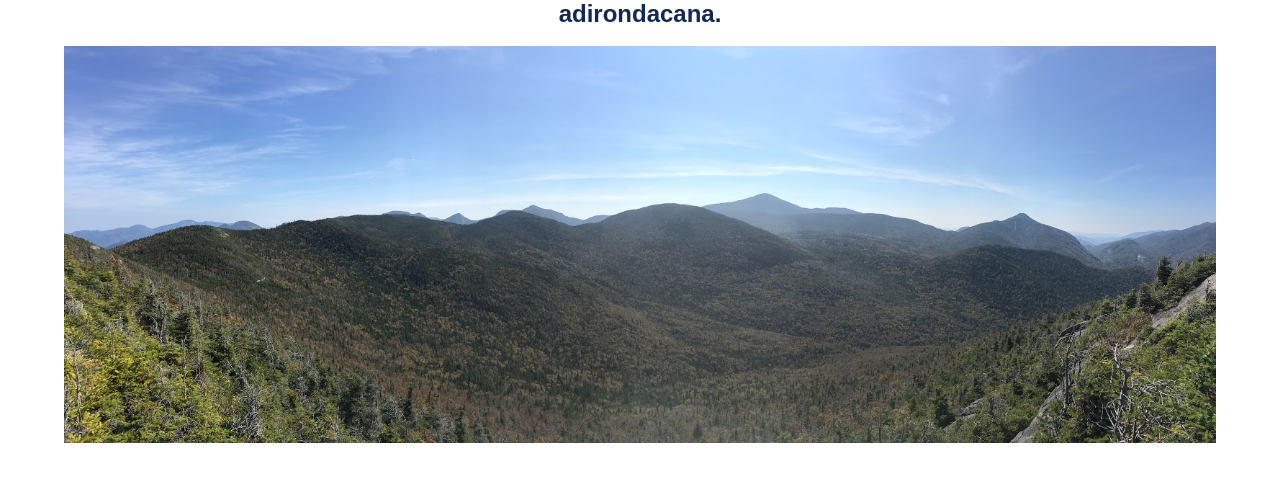
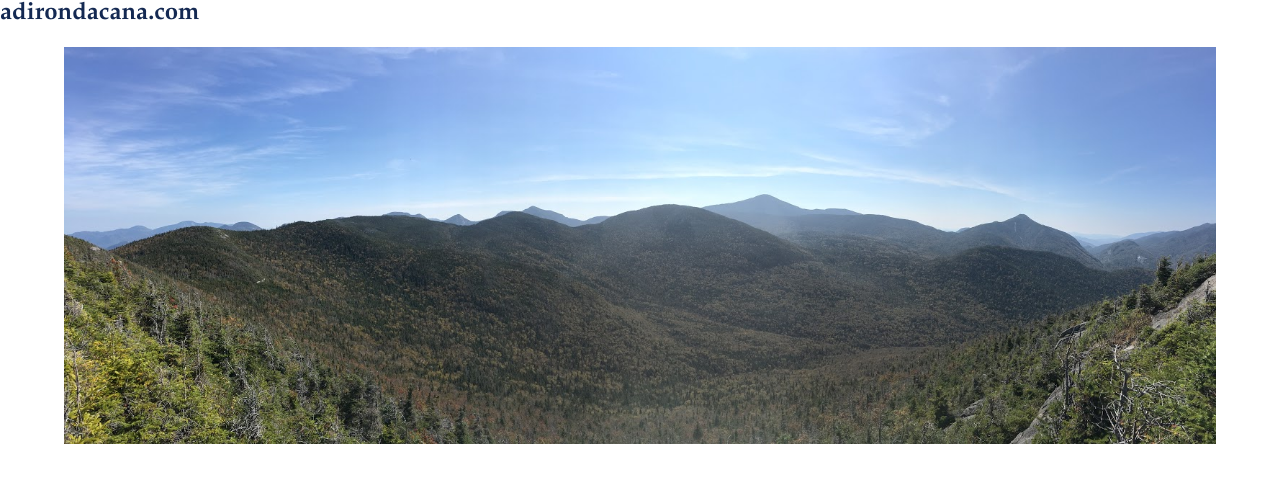
Before and after one commit to adirondacana/adirondacana, a plain HTML site: page index.html in a window 1280 px wide. Drawn offline with nearby package versions, Linux system fonts and the light colour scheme.

Commit message:
Update index.html
made font change and title change.

```diff
--- a/index.html
+++ b/index.html
@@ -29,10 +29,10 @@ $(document).ready(function() {
 </script>
   </head>
   <body>
-  <div id="adk" align="center" vertical-align="center" width="100%">
-    <font face="arial" color="#142952">
+  <div id="adk" align="left" vertical-align="center" width="100%">
+    <font face="Garamond" color="#142952">
       <h2>
-    adirondacana.
+    adirondacana.com
       </h2>
       </font>
     <br>
```
